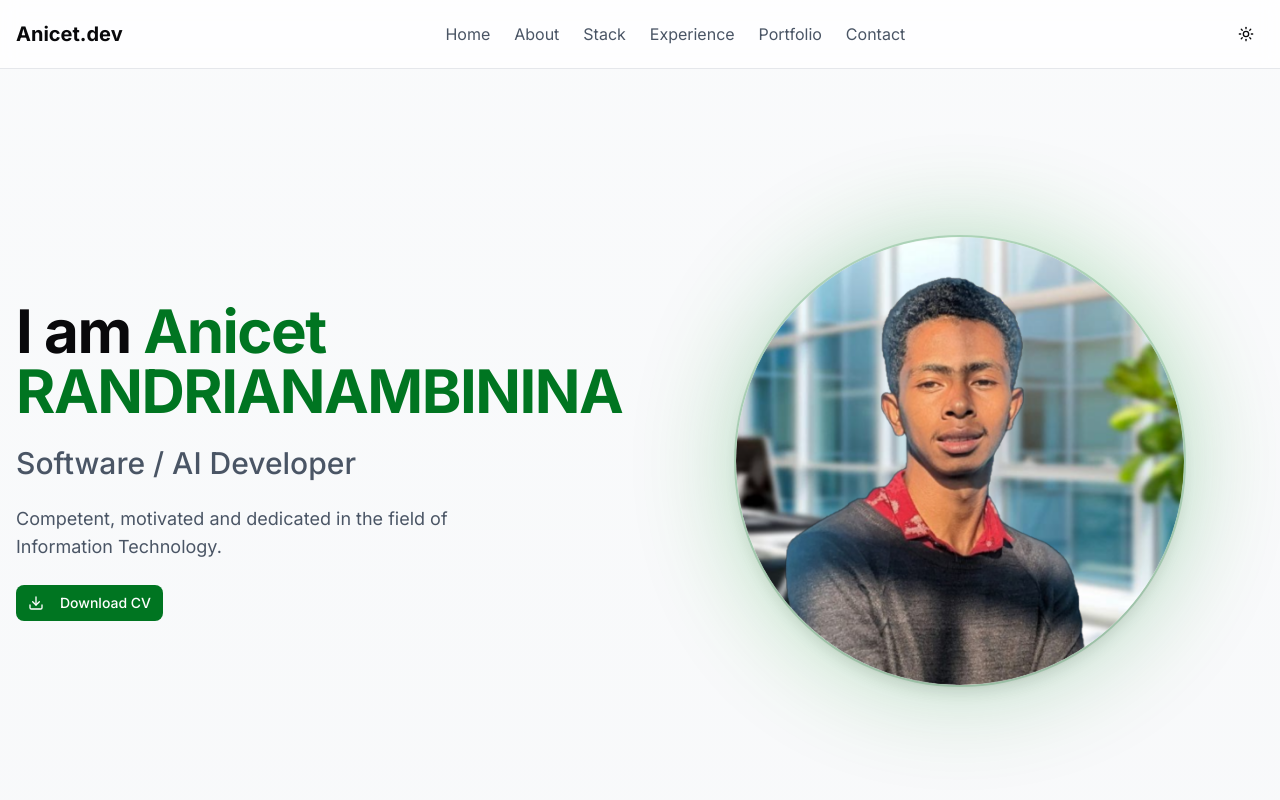
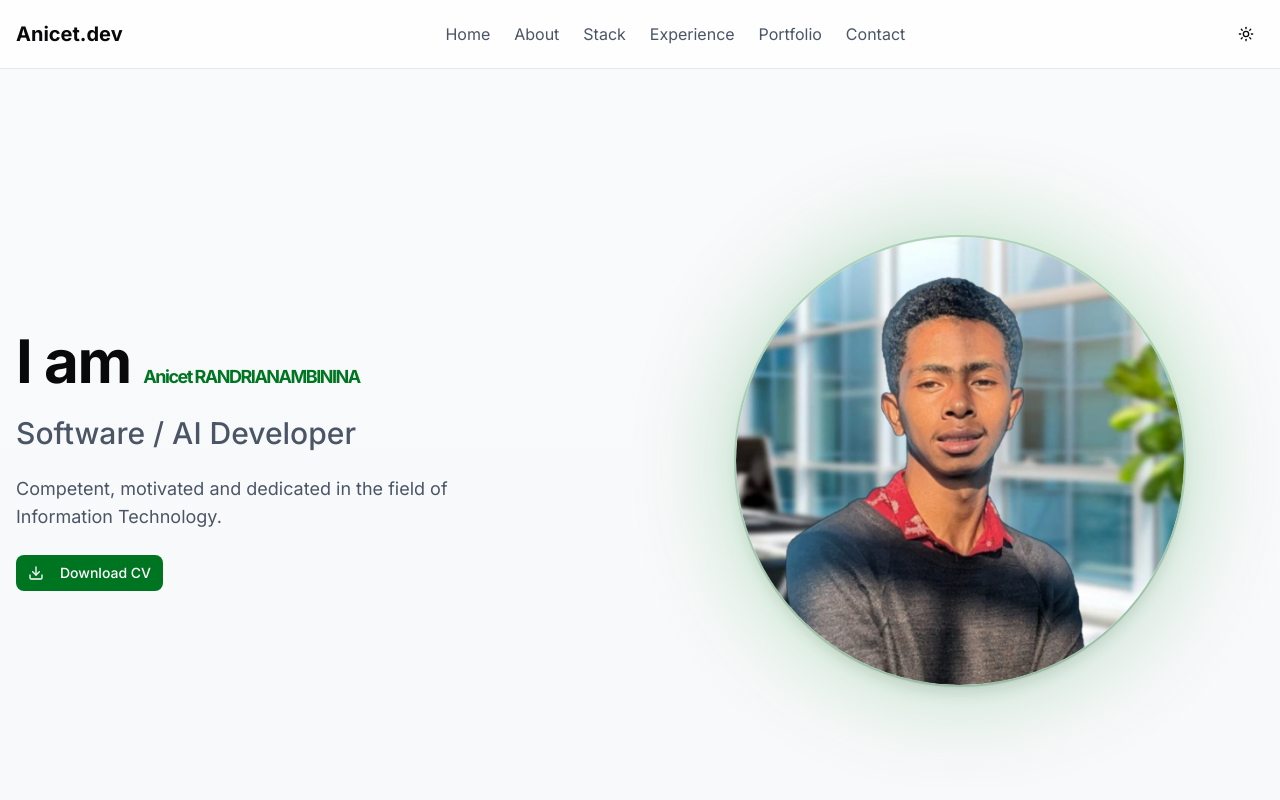
Before and after one commit to AnicetJonhia/Portfolio, a Next.js app: page / in a window 1280 px wide. Shown: the top 800 px of the page. Built offline with nearby package versions, Linux system fonts and the light colour scheme.

Commit message:
updtate about section

```diff
--- a/src/components/sections/about-section.tsx
+++ b/src/components/sections/about-section.tsx
@@ -7,13 +7,10 @@ export function AboutSection() {
       <div className="mt-8 bg-white dark:bg-gray-800 rounded-xl shadow-md p-6 md:p-8">
         <p className="text-lg leading-relaxed mb-4">
           My name is Tokiniaina Jean Anicet Jonhia RANDRIANAMBININA. I come from Fianarantsoa, Madagascar.
-        </p>
-        <p className="text-lg leading-relaxed">
-          🤖 I specialize in full-stack development, working with modern technologies such as React, Django, and various
-          cloud services. With extensive experience in building scalable and responsive web applications, I focus on
-          delivering high-quality solutions that meet both client and user needs. I am constantly learning and
-          applying new techniques in software architecture and AI to stay ahead of the curve.
-        </p>
+        </p><p className="text-lg leading-relaxed">
+              🤖 Full-stack developer specializing in React, Django, and cloud services. Experienced in building scalable, responsive web apps, with a focus on high-quality solutions. Constantly learning and applying new techniques in software architecture and AI.
+            </p>
+
       </div>
     </section>
   )
--- a/src/components/sections/hero-section.tsx
+++ b/src/components/sections/hero-section.tsx
@@ -13,7 +13,9 @@ export function HeroSection() {
       <div className="grid grid-cols-1 md:grid-cols-2 gap-8 items-center">
         <div className="space-y-6">
           <h1 className="text-4xl md:text-6xl font-bold tracking-tight">
-            I am <span className="text-emerald-600 dark:text-emerald-500">Anicet RANDRIANAMBININA</span>
+            I am <span className="text-emerald-600 dark:text-emerald-500 text-sm sm:text-base md:text-lg">
+              Anicet RANDRIANAMBININA
+            </span>
           </h1>
           <h2 className="text-2xl md:text-3xl font-medium text-gray-600 dark:text-gray-300">Software / AI Developer</h2>
           <p className="text-lg text-gray-600 dark:text-gray-400 max-w-lg">
--- a/src/styles/globals.css
+++ /dev/null
@@ -1,94 +0,0 @@
-@tailwind base;
-@tailwind components;
-@tailwind utilities;
-
-body {
-  font-family: Arial, Helvetica, sans-serif;
-}
-
-@layer utilities {
-  .text-balance {
-    text-wrap: balance;
-  }
-}
-
-@layer base {
-  :root {
-    --background: 0 0% 100%;
-    --foreground: 0 0% 3.9%;
-    --card: 0 0% 100%;
-    --card-foreground: 0 0% 3.9%;
-    --popover: 0 0% 100%;
-    --popover-foreground: 0 0% 3.9%;
-    --primary: 0 0% 9%;
-    --primary-foreground: 0 0% 98%;
-    --secondary: 0 0% 96.1%;
-    --secondary-foreground: 0 0% 9%;
-    --muted: 0 0% 96.1%;
-    --muted-foreground: 0 0% 45.1%;
-    --accent: 0 0% 96.1%;
-    --accent-foreground: 0 0% 9%;
-    --destructive: 0 84.2% 60.2%;
-    --destructive-foreground: 0 0% 98%;
-    --border: 0 0% 89.8%;
-    --input: 0 0% 89.8%;
-    --ring: 0 0% 3.9%;
-    --chart-1: 12 76% 61%;
-    --chart-2: 173 58% 39%;
-    --chart-3: 197 37% 24%;
-    --chart-4: 43 74% 66%;
-    --chart-5: 27 87% 67%;
-    --radius: 0.5rem;
-    --sidebar-background: 0 0% 98%;
-    --sidebar-foreground: 240 5.3% 26.1%;
-    --sidebar-primary: 240 5.9% 10%;
-    --sidebar-primary-foreground: 0 0% 98%;
-    --sidebar-accent: 240 4.8% 95.9%;
-    --sidebar-accent-foreground: 240 5.9% 10%;
-    --sidebar-border: 220 13% 91%;
-    --sidebar-ring: 217.2 91.2% 59.8%;
-  }
-  .dark {
-    --background: 0 0% 3.9%;
-    --foreground: 0 0% 98%;
-    --card: 0 0% 3.9%;
-    --card-foreground: 0 0% 98%;
-    --popover: 0 0% 3.9%;
-    --popover-foreground: 0 0% 98%;
-    --primary: 0 0% 98%;
-    --primary-foreground: 0 0% 9%;
-    --secondary: 0 0% 14.9%;
-    --secondary-foreground: 0 0% 98%;
-    --muted: 0 0% 14.9%;
-    --muted-foreground: 0 0% 63.9%;
-    --accent: 0 0% 14.9%;
-    --accent-foreground: 0 0% 98%;
-    --destructive: 0 62.8% 30.6%;
-    --destructive-foreground: 0 0% 98%;
-    --border: 0 0% 14.9%;
-    --input: 0 0% 14.9%;
-    --ring: 0 0% 83.1%;
-    --chart-1: 220 70% 50%;
-    --chart-2: 160 60% 45%;
-    --chart-3: 30 80% 55%;
-    --chart-4: 280 65% 60%;
-    --chart-5: 340 75% 55%;
-    --sidebar-background: 240 5.9% 10%;
-    --sidebar-foreground: 240 4.8% 95.9%;
-    --sidebar-primary: 224.3 76.3% 48%;
-    --sidebar-primary-foreground: 0 0% 100%;
-    --sidebar-accent: 240 3.7% 15.9%;
-    --sidebar-accent-foreground: 240 4.8% 95.9%;
-    --sidebar-border: 240 3.7% 15.9%;
-    --sidebar-ring: 217.2 91.2% 59.8%;
-  }
-}
-
-@layer base {
-  * {
-    @apply border-border;
-  }
-  body {
-    @apply bg-background text-foreground;
-  }
-}
```
